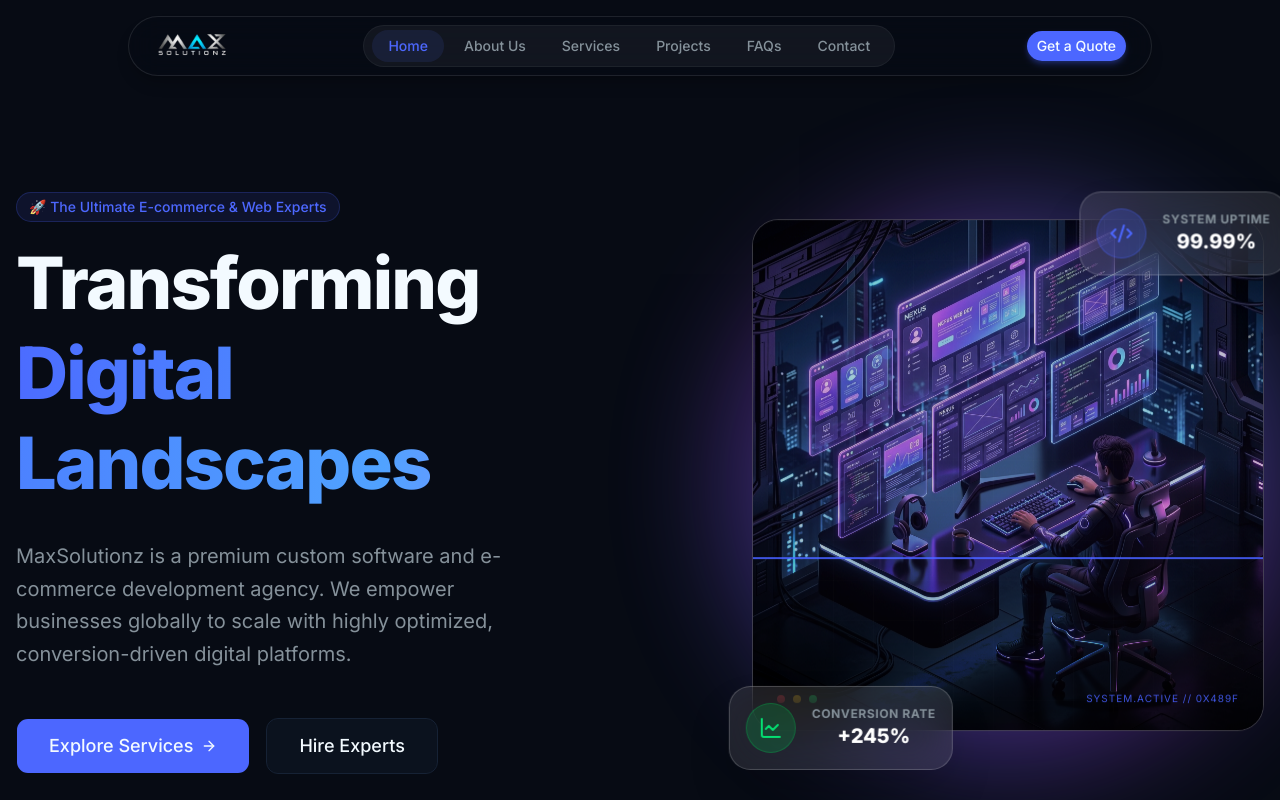
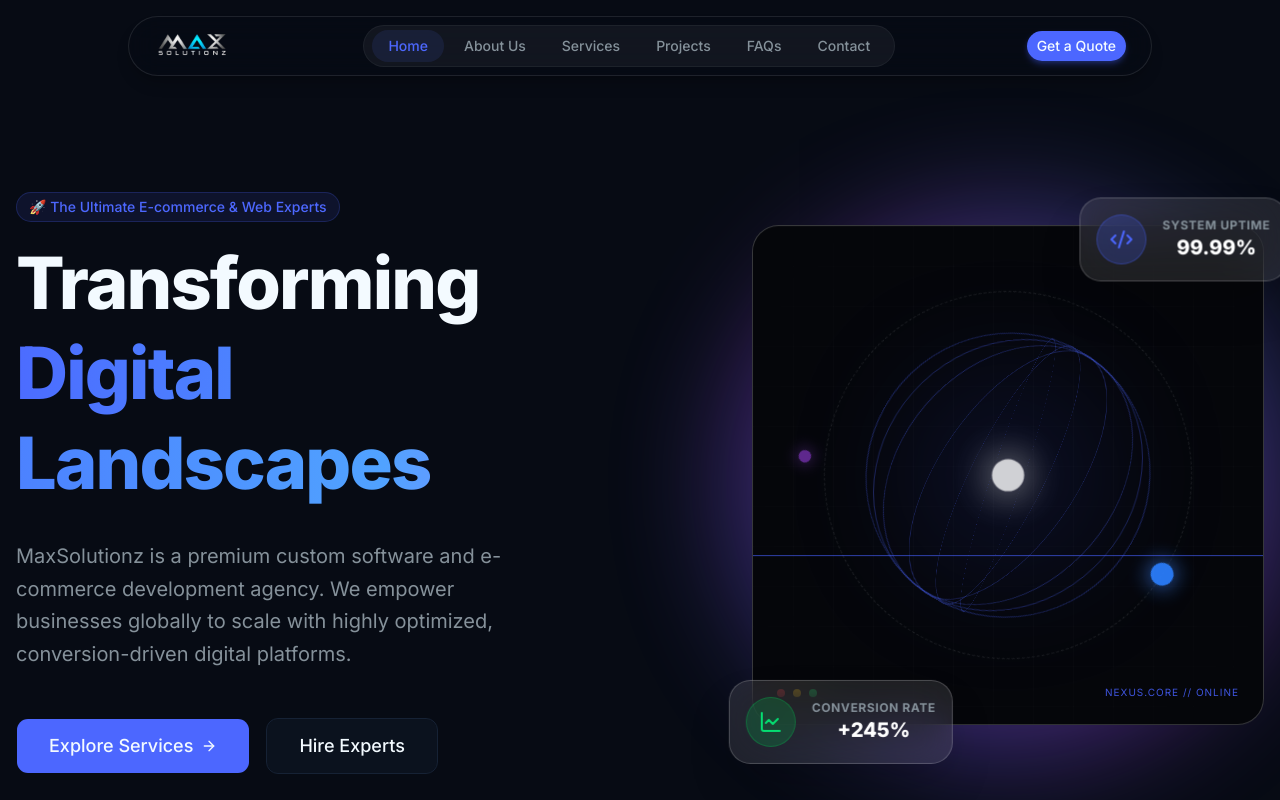
Before and after one commit to hammadarshad778/maxsolutionz-frontend, a Next.js app: page / in a window 1280 px wide. Shown: the top 800 px of the page. Built offline with nearby package versions, Linux system fonts and the light colour scheme.

Commit message:
Replace hero image with sophisticated 3D CSS abstract core animation

```diff
--- a/src/app/page.tsx
+++ b/src/app/page.tsx
@@ -117,52 +117,73 @@
               animate={{ y: [-10, 10, -10] }}
               transition={{ duration: 6, repeat: Infinity, ease: "easeInOut" }}
               whileHover={{ rotateX: 10, rotateY: -10, scale: 1.05 }}
-              className="relative rounded-3xl overflow-hidden border border-white/20 shadow-[0_0_50px_rgba(var(--primary),0.3)] bg-black/40 backdrop-blur-md transform-gpu group cursor-pointer"
+              className="relative w-full aspect-square md:aspect-auto md:h-[500px] rounded-3xl overflow-hidden border border-white/20 shadow-[0_0_50px_rgba(var(--primary),0.3)] bg-[#05060A] transform-gpu group cursor-pointer flex items-center justify-center"
               style={{ transformStyle: "preserve-3d" }}
             >
-              {/* Core Image */}
-              <motion.div
-                animate={{ scale: [1, 1.05, 1] }}
-                transition={{ duration: 20, repeat: Infinity, ease: "linear" }}
-              >
-                <Image
-                  src="/hero.png"
-                  alt="E-commerce Web Development"
-                  width={800}
-                  height={600}
-                  className="w-full h-auto object-cover opacity-80 group-hover:opacity-100 transition-opacity duration-700"
-                  priority
+              {/* Abstract 3D Data Core */}
+              <div className="relative w-56 h-56 md:w-72 md:h-72 flex items-center justify-center" style={{ transformStyle: "preserve-3d" }}>
+                {/* Deep Background Glow */}
+                <motion.div
+                  animate={{ scale: [1, 1.3, 1], opacity: [0.3, 0.6, 0.3] }}
+                  transition={{ duration: 4, repeat: Infinity, ease: "easeInOut" }}
+                  className="absolute inset-0 m-auto w-32 h-32 bg-primary/40 rounded-full blur-3xl pointer-events-none"
                 />
-              </motion.div>
 
-              {/* Holographic Overlays */}
-              <div className="absolute inset-0 bg-gradient-to-t from-black/80 via-black/20 to-transparent mix-blend-overlay" />
+                {/* Inner Bright Orb */}
+                <motion.div
+                  animate={{ scale: [1, 1.1, 1], opacity: [0.8, 1, 0.8] }}
+                  transition={{ duration: 2, repeat: Infinity, ease: "easeInOut", delay: 0.5 }}
+                  className="absolute inset-0 m-auto w-8 h-8 bg-white rounded-full shadow-[0_0_40px_#fff]"
+                />
+
+                {/* Rotating Geometric Rings (The 'Core') */}
+                {[...Array(6)].map((_, i) => (
+                  <motion.div
+                    key={i}
+                    className="absolute inset-0 m-auto w-full h-full border border-primary/30 rounded-full"
+                    style={{
+                      rotateZ: i * 30,
+                      transformStyle: "preserve-3d"
+                    }}
+                    animate={{
+                      rotateX: [0, 360],
+                      rotateY: [0, 360],
+                    }}
+                    transition={{
+                      duration: 12 + i * 2,
+                      repeat: Infinity,
+                      ease: "linear",
+                    }}
+                  />
+                ))}
+
+                {/* Outer Orbiting Data Nodes */}
+                <motion.div
+                  animate={{ rotateZ: 360 }}
+                  transition={{ duration: 20, repeat: Infinity, ease: "linear" }}
+                  className="absolute inset-[-40px] border border-dashed border-white/10 rounded-full pointer-events-none"
+                >
+                  <motion.div
+                    animate={{ scale: [1, 1.5, 1], opacity: [0.5, 1, 0.5] }}
+                    transition={{ duration: 2, repeat: Infinity }}
+                    className="absolute -top-2 left-1/2 w-4 h-4 bg-blue-500 rounded-full shadow-[0_0_15px_#3b82f6]"
+                  />
+                  <motion.div
+                    animate={{ scale: [1, 1.5, 1], opacity: [0.5, 1, 0.5] }}
+                    transition={{ duration: 3, repeat: Infinity, delay: 1 }}
+                    className="absolute -bottom-2 right-1/4 w-3 h-3 bg-purple-500 rounded-full shadow-[0_0_15px_#a855f7]"
+                  />
+                </motion.div>
+              </div>
 
               {/* High-Tech Grid Overlay */}
-              <div className="absolute inset-0 bg-[linear-gradient(rgba(255,255,255,0.05)_1px,transparent_1px),linear-gradient(90deg,rgba(255,255,255,0.05)_1px,transparent_1px)] bg-[size:40px_40px] [mask-image:radial-gradient(ellipse_60%_60%_at_50%_50%,#000_70%,transparent_100%)] opacity-30 pointer-events-none" />
+              <div className="absolute inset-0 bg-[linear-gradient(rgba(255,255,255,0.03)_1px,transparent_1px),linear-gradient(90deg,rgba(255,255,255,0.03)_1px,transparent_1px)] bg-[size:40px_40px] [mask-image:radial-gradient(ellipse_70%_70%_at_50%_50%,#000_60%,transparent_100%)] opacity-50 pointer-events-none" />
 
               {/* Scanning Laser Line */}
               <motion.div
                 animate={{ top: ["0%", "100%", "0%"] }}
                 transition={{ duration: 4, repeat: Infinity, ease: "linear" }}
-                className="absolute left-0 right-0 h-0.5 bg-primary/80 shadow-[0_0_15px_rgba(var(--primary),1)] z-10 pointer-events-none"
-              />
-
-              {/* Floating Data Nodes inside image */}
-              <motion.div
-                animate={{ opacity: [0, 1, 0], scale: [0.8, 1.2, 0.8] }}
-                transition={{ duration: 2, repeat: Infinity, delay: 0.5 }}
-                className="absolute top-1/4 left-1/4 w-3 h-3 bg-blue-400 rounded-full shadow-[0_0_10px_#60a5fa] pointer-events-none"
-              />
-              <motion.div
-                animate={{ opacity: [0, 1, 0], scale: [0.8, 1.2, 0.8] }}
-                transition={{ duration: 3, repeat: Infinity, delay: 1 }}
-                className="absolute top-1/2 right-1/3 w-2 h-2 bg-purple-400 rounded-full shadow-[0_0_10px_#c084fc] pointer-events-none"
-              />
-              <motion.div
-                animate={{ opacity: [0, 1, 0], scale: [0.8, 1.2, 0.8] }}
-                transition={{ duration: 2.5, repeat: Infinity, delay: 1.5 }}
-                className="absolute bottom-1/3 left-1/2 w-4 h-4 bg-primary/60 rounded-full shadow-[0_0_15px_rgba(var(--primary),1)] pointer-events-none"
+                className="absolute left-0 right-0 h-px bg-primary/60 shadow-[0_0_20px_rgba(var(--primary),1)] z-10 pointer-events-none"
               />
 
               {/* Fake System Output */}
@@ -173,7 +194,7 @@
                   <div className="w-2 h-2 rounded-full bg-green-500 animate-pulse delay-150" />
                 </div>
                 <div className="text-[10px] font-mono text-primary/80 tracking-widest uppercase">
-                  System.Active // 0x489F
+                  Nexus.Core // Online
                 </div>
               </div>
             </motion.div>
```
